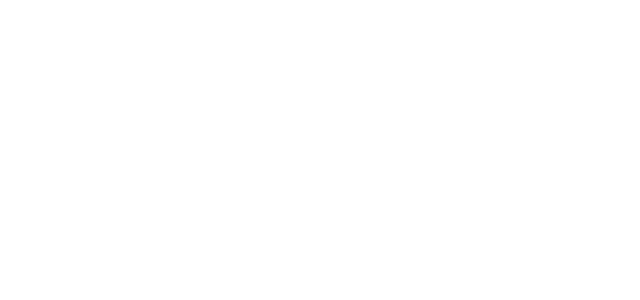
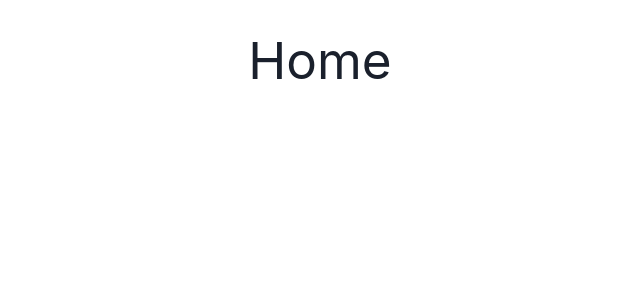
Before and after one commit to ajanes780/goServer, a React (Vite) app in the folder frontend/go-blog/: page / in a window 1280 px wide. Before the commit this address had no page. Shown: the top 300 px of the page, without its empty margins (320-960 px from the left). Built offline with nearby package versions, Linux system fonts and the light colour scheme.

Commit message:
updated to use s3 url

```diff
--- a/frontend/go-blog/src/App.jsx
+++ b/frontend/go-blog/src/App.jsx
@@ -12,7 +12,7 @@
 
 
             <Routes>
-                {/*<Route path="/" element={<h1>Home</h1>}/>*/}
+                <Route path="/" element={<h1>Home</h1>}/>
                 <Route path="/view/article/:id" element={<ArticleLayout/>} />
                 {/*<Route path="/about" element={<h1>About</h1>}/>*/}
             </Routes>
--- a/frontend/go-blog/src/layout/article-layout.jsx
+++ b/frontend/go-blog/src/layout/article-layout.jsx
@@ -32,7 +32,7 @@
             {article &&
                 <>
                     <Text as='h1'>{article.title}</Text>
-                    <Image src={`http://localhost:8080${article.HeroImage}`} />
+                    <Image src={article.HeroImage} />
                     <div dangerouslySetInnerHTML={{__html: article.Content}}/>
                 </>
 
```
